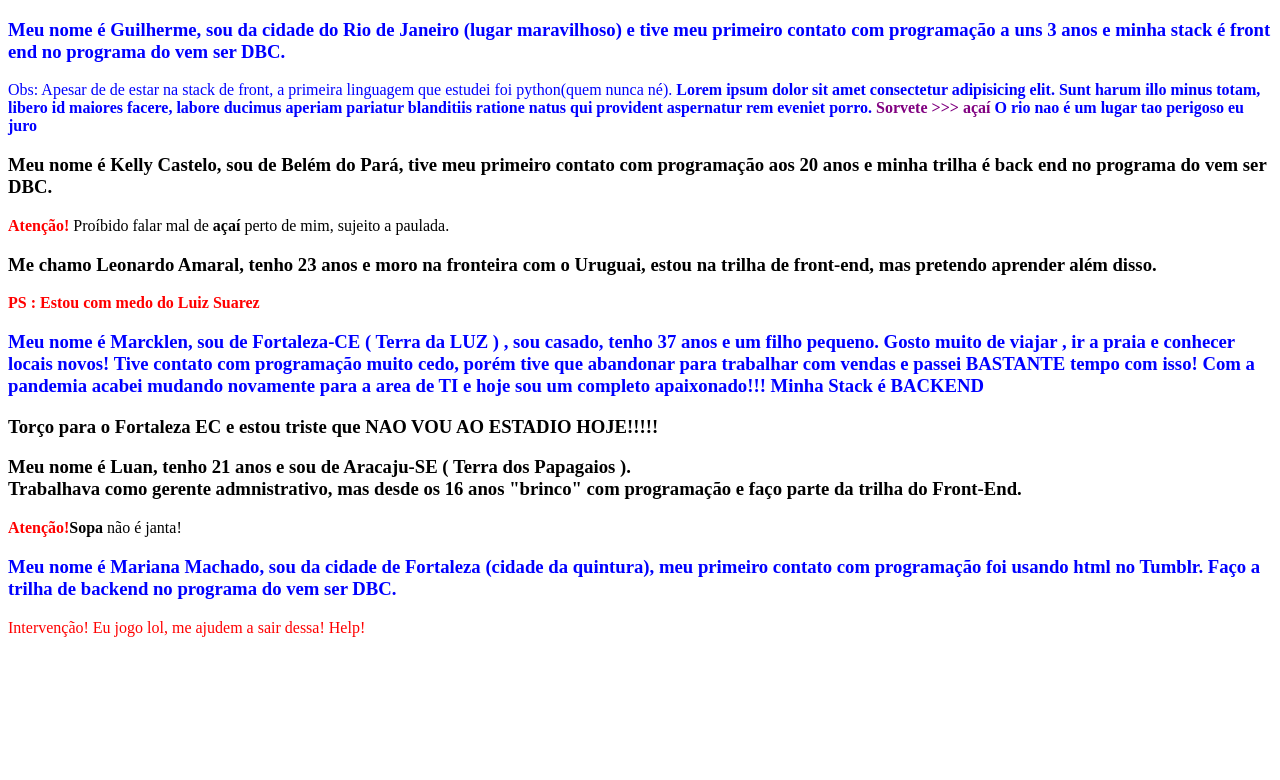
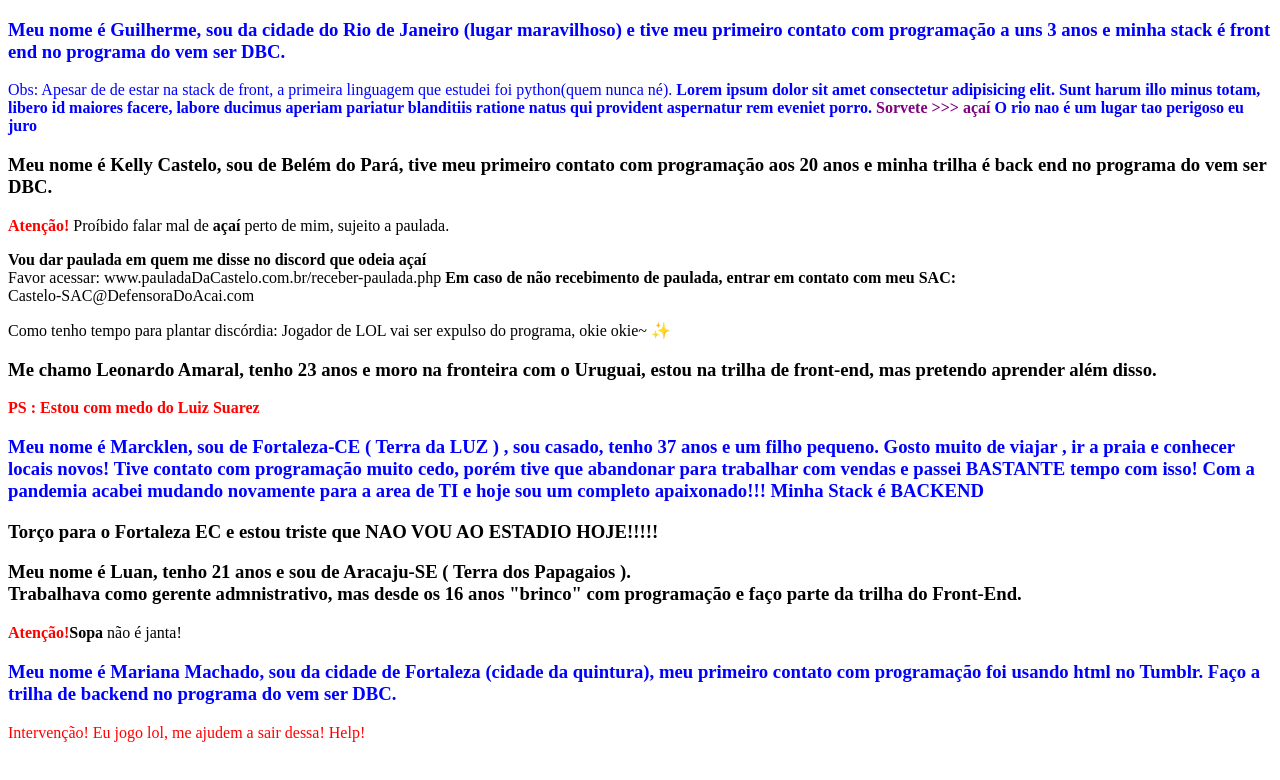
Before and after one commit to kaeldotjar/task02-mob-programming, a plain HTML site: page index.html in a window 1280 px wide. Drawn offline with Linux system fonts and the light colour scheme.

Commit message:
Kelly Castelo - 02

```diff
--- a/index.html
+++ b/index.html
@@ -34,6 +34,15 @@
 			<p>
 				<b style="color: red">Atenção!</b> Proíbido falar mal de
 				<b>açaí</b> perto de mim, sujeito a paulada.
+				<p>
+					<b>Vou dar paulada em quem me disse no discord que odeia açaí</b>
+					<br>
+					Favor acessar: www.pauladaDaCastelo.com.br/receber-paulada.php
+					<b>Em caso de não recebimento de paulada, entrar em contato com meu SAC:</b>
+					<br>
+					Castelo-SAC@DefensoraDoAcai.com
+				</p>
+				<p>Como tenho tempo para plantar discórdia: Jogador de LOL vai ser expulso do programa, okie okie~ ✨</p>
 			</p>
 			<h3>
 				Me chamo Leonardo Amaral, tenho 23 anos e moro na fronteira com o
```
